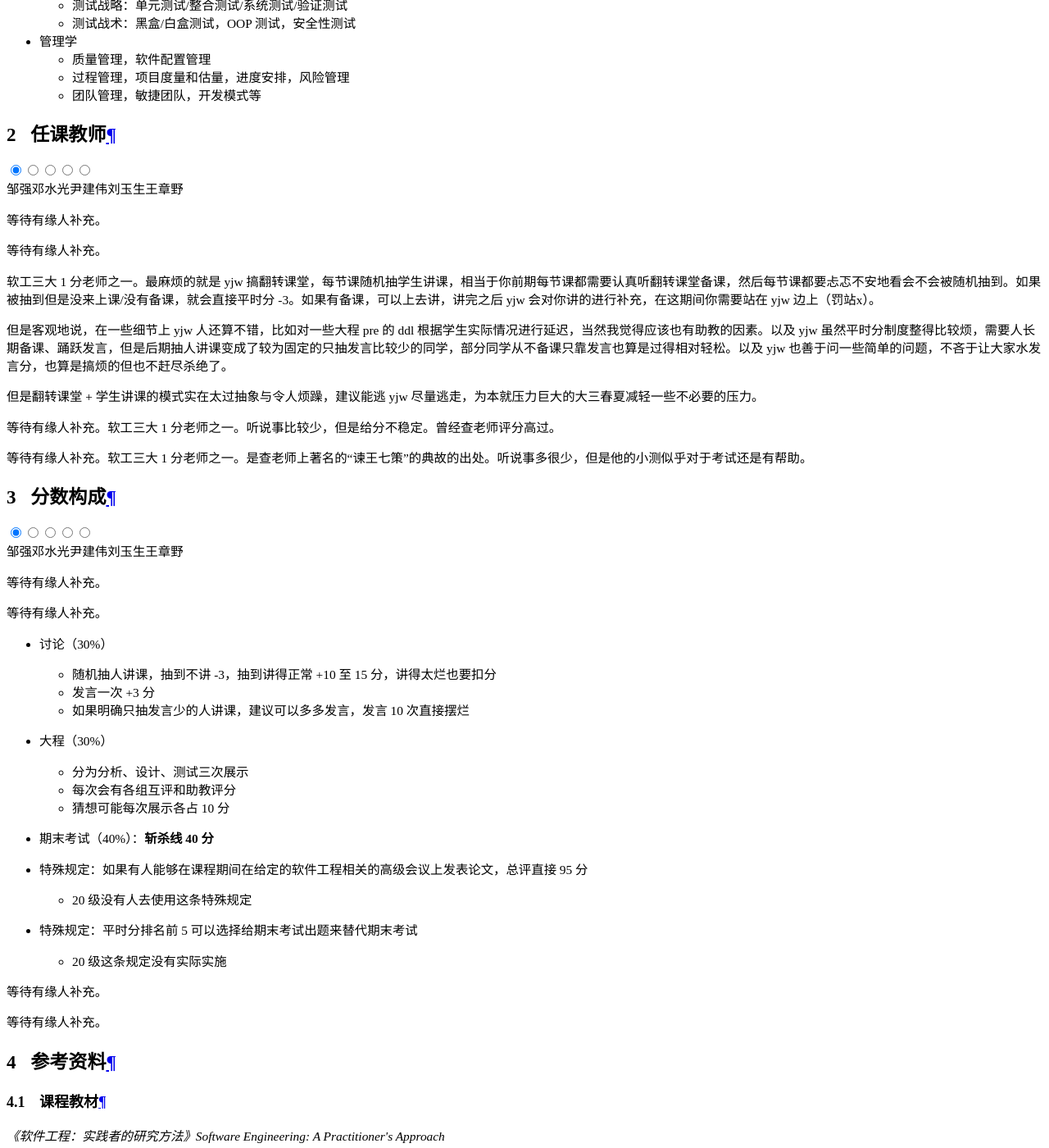
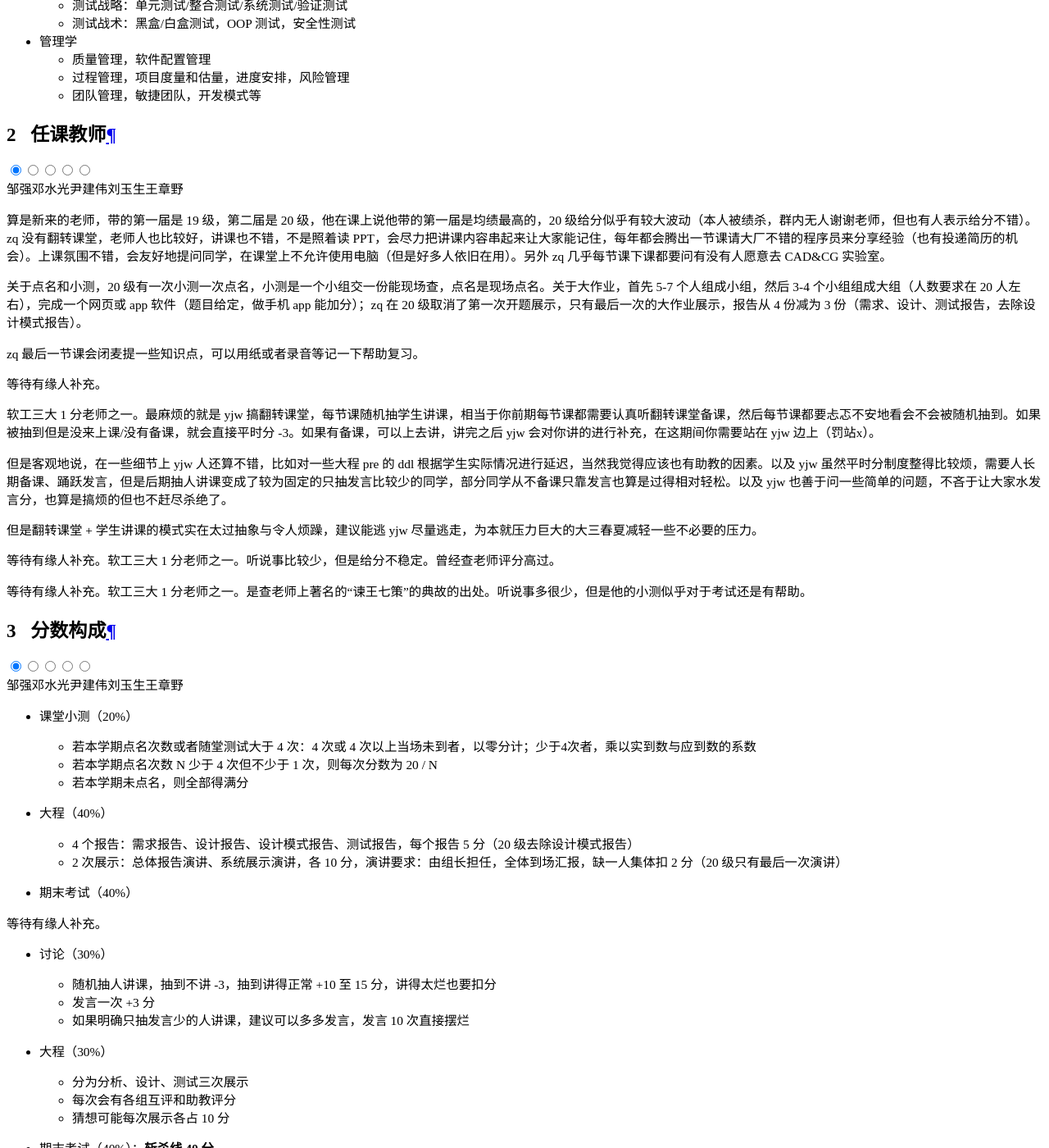
Before and after one commit to ZJU-Turing/TuringCourses, an MkDocs documentation site: the page built from docs/major_mandatory/software_engineering/index.md, in a window 1280 px wide and 1400 px high, scrolled down 18138 px. Shown: the whole window at 82% size. Built offline with MkDocs 1.6.1 and Material for MkDocs 9.7.7, drawn with Linux system fonts in a browser that asks for light colours; comment, search, counter and statistics services are not loaded.

Commit message:
docs: 添加 zq 软件工程内容

```diff
--- a/docs/major_mandatory/software_engineering/index.md
+++ b/docs/major_mandatory/software_engineering/index.md
@@ -26,7 +26,11 @@
 
 === "邹强"
 
-    等待有缘人补充。
+    算是新来的老师，带的第一届是 19 级，第二届是 20 级，他在课上说他带的第一届是均绩最高的，20 级给分似乎有较大波动（本人被绩杀，群内无人谢谢老师，但也有人表示给分不错）。zq 没有翻转课堂，老师人也比较好，讲课也不错，不是照着读 PPT，会尽力把讲课内容串起来让大家能记住，每年都会腾出一节课请大厂不错的程序员来分享经验（也有投递简历的机会）。上课氛围不错，会友好地提问同学，在课堂上不允许使用电脑（但是好多人依旧在用）。另外 zq 几乎每节课下课都要问有没有人愿意去 CAD&CG 实验室。
+
+    关于点名和小测，20 级有一次小测一次点名，小测是一个小组交一份能现场查，点名是现场点名。关于大作业，首先 5-7 个人组成小组，然后 3-4 个小组组成大组（人数要求在 20 人左右），完成一个网页或 app 软件（题目给定，做手机 app 能加分）；zq 在 20 级取消了第一次开题展示，只有最后一次的大作业展示，报告从 4 份减为 3 份（需求、设计、测试报告，去除设计模式报告）。
+
+    zq 最后一节课会闭麦提一些知识点，可以用纸或者录音等记一下帮助复习。
 
 === "邓水光"
 
@@ -52,7 +56,16 @@
 
 === "邹强"
 
-    等待有缘人补充。
+    * 课堂小测（20%）
+        - 若本学期点名次数或者随堂测试大于 4 次：4 次或 4 次以上当场未到者，以零分计；少于4次者，乘以实到数与应到数的系数
+        - 若本学期点名次数 N 少于 4 次但不少于 1 次，则每次分数为 20 / N
+        - 若本学期未点名，则全部得满分
+
+    * 大程（40%）
+        - 4 个报告：需求报告、设计报告、设计模式报告、测试报告，每个报告 5 分（20 级去除设计模式报告）
+        - 2 次展示：总体报告演讲、系统展示演讲，各 10 分，演讲要求：由组长担任，全体到场汇报，缺一人集体扣 2 分（20 级只有最后一次演讲）
+
+    * 期末考试（40%）
 
 === "邓水光"
 
```
